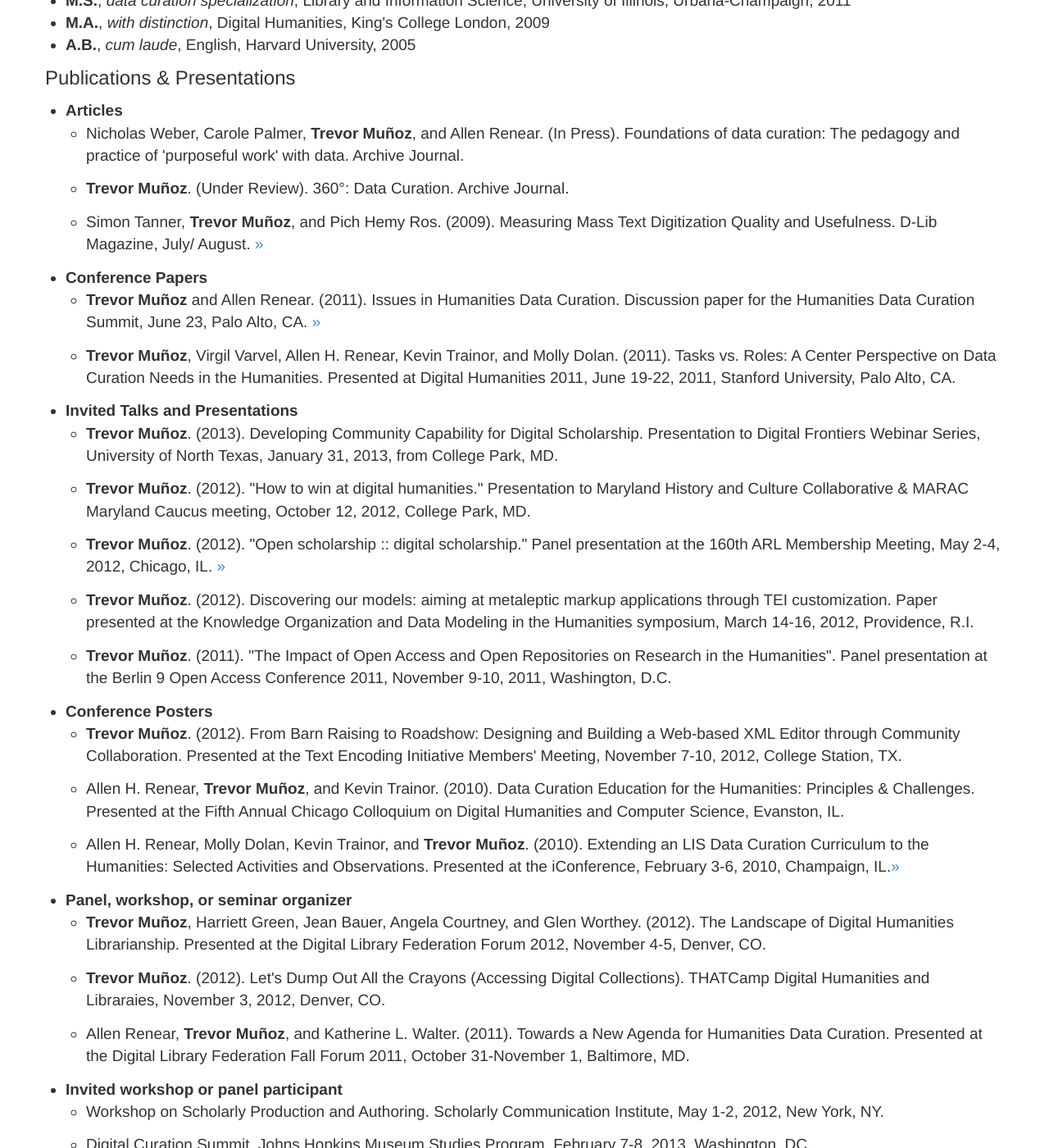
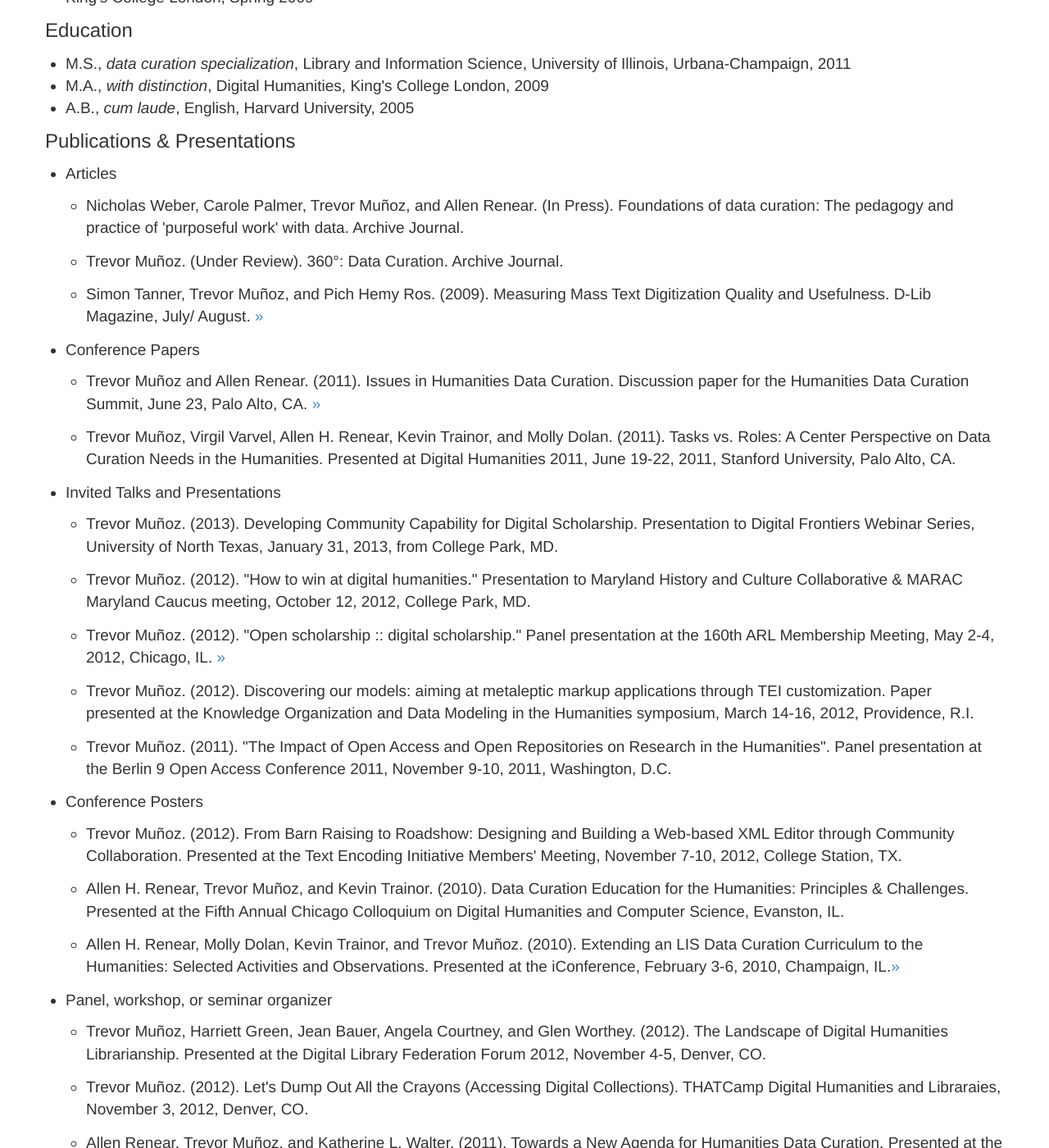
Before and after one commit to trevormunoz/calling-card, a Jekyll site: the page built from about/cv/index.html, in a window 1280 px wide and 1400 px high, scrolled down 493 px. Shown: the whole window at 82% size. Built offline with Jekyll 4.4.1, drawn with Linux system fonts in a browser that asks for light colours; nearby versions of some CDN libraries; library files that are not in the unit come from our copies; Markdown is read by kramdown in place of the engine named in the settings; some of the changed text lies outside the part shown.

Commit message:
Revisions to cv page to use new layout

```diff
--- a/about/cv/index.html
+++ b/about/cv/index.html
@@ -1,110 +1,105 @@
 ---
-layout: default
+layout: page
 title: Trevor's CV
 ---
-<div class="content">
-	<h2>Curriculum Vitae</h2>
-	<!-- <p>A pdf version of my CV (usually a little out-of-date) can be found <a href="/munoz.trevor_cv.pdf" target="_blank">here</a>.</p> -->
-   <div id="employment">
-         <h4>Professional Experience</h4>
+<div class="static-body">
+    <div class="static-title">
+         <h2>Curriculum Vitae</h2>
+      </div>
+      <div id="employment"  class="cv-list">
+        <h4>Professional Experience</h4>
          <ul>
-            <li><strong>Assistant Dean for Digital Humanities Research</strong>, <a href="http://www.lib.umd.edu/">University of Maryland Libraries</a><br/>
-              <strong>Associate Director</strong>, <a href="http://mith.umd.edu">Maryland Institute for Technology in the Humanities (MITH)</a>, University of Maryland, 2011&nbsp;-&nbsp;present</li>
-              <li><strong>Research Assistant</strong>, <a href="http://cirss.lis.illinois.edu/CollMeta/dcep.html" target="_blank">Data Curation Education Program for the Humanities</a>, University of Illinois, Urbana-Champaign, 2010&nbsp;-&nbsp;2011</li>
-             <li><strong>Teaching Assistant</strong>, <a href="http://lis.illinois.edu" target="_blank">Graduate School of Library and Information Science</a>, University of Illinois, Urbana-Champaign, Fall&nbsp;2010</li>
-              <li><strong>Data Curation Intern</strong>, <a href="http://library.brown.edu/cds/">Center for Digital Scholarship</a>, Brown University, Summer&nbsp;2010</li>
-              <li><strong>Database Designer/Developer</strong>, <a href="http://witching.org/" target="_blank">Witches in Early Modern England Project</a><br/>
+            <li>Assistant Dean for Digital Humanities Research, <a href="http://www.lib.umd.edu/">University of Maryland Libraries</a><br/>
+              Associate Director, <a href="http://mith.umd.edu">Maryland Institute for Technology in the Humanities (MITH)</a>, University of Maryland, 2011&nbsp;-&nbsp;present</li>
+              <li>Research Assistant, <a href="http://cirss.lis.illinois.edu/CollMeta/dcep.html" target="_blank">Data Curation Education Program for the Humanities</a>, University of Illinois, Urbana-Champaign, 2010&nbsp;-&nbsp;2011</li>
+             <li>Teaching Assistant, <a href="http://lis.illinois.edu" target="_blank">Graduate School of Library and Information Science</a>, University of Illinois, Urbana-Champaign, Fall&nbsp;2010</li>
+              <li>Data Curation Intern, <a href="http://library.brown.edu/cds/">Center for Digital Scholarship</a>, Brown University, Summer&nbsp;2010</li>
+              <li>Database Designer/Developer, <a href="http://witching.org/" target="_blank">Witches in Early Modern England Project</a><br/>
                         University of Illinois, Urbana-Champaign, 2009&nbsp;-&nbsp;2010</li>
-              <li><strong>Data Curation Fellow</strong>, <a href="http://cirss.lis.illinois.edu/CollMeta/dcep.html" target="_blank">Data Curation Education Program for the Humanities</a>, University of Illinois, Urbana-Champaign, 2009&nbsp;-&nbsp;2010</li>
-              <li><strong>Research Assistant</strong>, <a href="http://cdrh.unl.edu/">Center for Digital Research in the Humanities</a>, University of Nebraska-Lincoln, Summer 2009</li>
-              <li><strong>Program Assistant</strong>, <a href="http://www.digitalconsultancy.net/" target="_blank">King's Digital Consultancy Service</a><br/>
+              <li>Data Curation Fellow, <a href="http://cirss.lis.illinois.edu/CollMeta/dcep.html" target="_blank">Data Curation Education Program for the Humanities</a>, University of Illinois, Urbana-Champaign, 2009&nbsp;-&nbsp;2010</li>
+              <li>Research Assistant, <a href="http://cdrh.unl.edu/">Center for Digital Research in the Humanities</a>, University of Nebraska-Lincoln, Summer 2009</li>
+              <li>Program Assistant, <a href="http://www.digitalconsultancy.net/" target="_blank">King's Digital Consultancy Service</a><br/>
                         King's College London, Spring 2009</li>
          </ul>
-   </div>
-   <div id="education"  >
-         <h4>Education</h4>
+
+      <h4>Education</h4>
          <ul>
-            <li><strong>M.S.</strong>, <em>data curation specialization</em>, Library and Information Science, University of Illinois, Urbana-Champaign, 2011</li>
-            <li><strong>M.A.</strong>, <em>with distinction</em>, Digital Humanities, King's College London, 2009</li>
-            <li><strong>A.B.</strong>, <em>cum laude</em>, English, Harvard University, 2005</li>
+            <li>M.S., <em>data curation specialization</em>, Library and Information Science, University of Illinois, Urbana-Champaign, 2011</li>
+            <li>M.A., <em>with distinction</em>, Digital Humanities, King's College London, 2009</li>
+            <li>A.B., <em>cum laude</em>, English, Harvard University, 2005</li>
          </ul>
-   </div>
-   <div id="publications_presentations">
-    <h4>Publications &amp; Presentations</h4>
+
+    <h4  id="publications_presentations">Publications &amp; Presentations</h4>
   <ul>
-    <li><strong>Articles</strong>
+    <li><h5>Articles</h5></li>
       <ul>
-          <li><p class="citation">Nicholas Weber, Carole Palmer, <strong>Trevor Muñoz</strong>, and Allen Renear. (In Press). Foundations of data curation: The pedagogy and practice of 'purposeful work' with data. Archive Journal.</p></li>
-          <li><p class="citation"><strong>Trevor Muñoz</strong>. (Under Review). 360&deg;: Data Curation. Archive Journal.</p></li>
-          <li><p class="citation">Simon Tanner, <strong>Trevor Muñoz</strong>, and Pich Hemy Ros. (2009). Measuring Mass Text Digitization Quality and Usefulness. D-Lib Magazine, July/ August. <a href="http://www.dlib.org/dlib/july09/munoz/07munoz.html" target="_blank">&raquo;</a></p></li>
+          <li><p class="citation">Nicholas Weber, Carole Palmer, Trevor Muñoz, and Allen Renear. (In Press). Foundations of data curation: The pedagogy and practice of 'purposeful work' with data. Archive Journal.</p></li>
+          <li><p class="citation">Trevor Muñoz. (Under Review). 360&deg;: Data Curation. Archive Journal.</p></li>
+          <li><p class="citation">Simon Tanner, Trevor Muñoz, and Pich Hemy Ros. (2009). Measuring Mass Text Digitization Quality and Usefulness. D-Lib Magazine, July/ August. <a href="http://www.dlib.org/dlib/july09/munoz/07munoz.html" target="_blank">&raquo;</a></p></li>
         </ul>
-    <li><strong>Conference Papers</strong>
+    <li><h5>Conference Papers</h5></li>
     <ul>
-  <li><p class="citation"><strong>Trevor Muñoz</strong> and Allen Renear. (2011). Issues in Humanities Data Curation. Discussion paper for the Humanities Data Curation Summit, June 23, Palo Alto, CA. <a href="http://hdl.handle.net/2142/30852" target="_blank">&raquo;</a></p></li>
+  <li><p class="citation">Trevor Muñoz and Allen Renear. (2011). Issues in Humanities Data Curation. Discussion paper for the Humanities Data Curation Summit, June 23, Palo Alto, CA. <a href="http://hdl.handle.net/2142/30852" target="_blank">&raquo;</a></p></li>
 
-  <li><p class="citation"><strong>Trevor Muñoz</strong>, Virgil Varvel, Allen H. Renear, Kevin Trainor, and Molly Dolan. (2011). Tasks vs. Roles: A Center Perspective on Data Curation Needs in the Humanities. Presented at Digital Humanities 2011, June 19-22, 2011, Stanford University, Palo Alto, CA.</p></li>
+  <li><p class="citation">Trevor Muñoz, Virgil Varvel, Allen H. Renear, Kevin Trainor, and Molly Dolan. (2011). Tasks vs. Roles: A Center Perspective on Data Curation Needs in the Humanities. Presented at Digital Humanities 2011, June 19-22, 2011, Stanford University, Palo Alto, CA.</p></li>
 </ul>
 </li>
-  <li><strong>Invited Talks and Presentations</strong>
+  <li><h5>Invited Talks and Presentations</h5></li>
 <ul>
-  <li><p class="citation"><strong>Trevor Muñoz</strong>. (2013). Developing Community Capability for Digital Scholarship. Presentation to Digital Frontiers Webinar Series, University of North Texas, January 31, 2013, from College Park, MD.</p></li>
-  <li><p class="citation"><strong>Trevor Muñoz</strong>. (2012). "How to win at digital humanities." Presentation to Maryland History and Culture Collaborative &amp; MARAC Maryland Caucus meeting, October 12, 2012, College Park, MD.</p></li>
-  <li><p class="citation"><strong>Trevor Muñoz</strong>. (2012). "Open scholarship :: digital scholarship." Panel presentation at the 160th ARL Membership Meeting, May 2-4, 2012, Chicago, IL. <a href="http://www.arl.org/bm~doc/mm12spring-munoz.pdf">&raquo;</a> </p></li>
+  <li><p class="citation">Trevor Muñoz. (2013). Developing Community Capability for Digital Scholarship. Presentation to Digital Frontiers Webinar Series, University of North Texas, January 31, 2013, from College Park, MD.</p></li>
+  <li><p class="citation">Trevor Muñoz. (2012). "How to win at digital humanities." Presentation to Maryland History and Culture Collaborative &amp; MARAC Maryland Caucus meeting, October 12, 2012, College Park, MD.</p></li>
+  <li><p class="citation">Trevor Muñoz. (2012). "Open scholarship :: digital scholarship." Panel presentation at the 160th ARL Membership Meeting, May 2-4, 2012, Chicago, IL. <a href="http://www.arl.org/bm~doc/mm12spring-munoz.pdf">&raquo;</a> </p></li>
 
-  <li><p class="citation"><strong>Trevor Muñoz</strong>. (2012). Discovering our models: aiming at metaleptic markup applications through TEI customization. Paper presented at the Knowledge Organization and Data Modeling in the Humanities symposium, March 14-16, 2012, Providence, R.I.</p></li>
+  <li><p class="citation">Trevor Muñoz. (2012). Discovering our models: aiming at metaleptic markup applications through TEI customization. Paper presented at the Knowledge Organization and Data Modeling in the Humanities symposium, March 14-16, 2012, Providence, R.I.</p></li>
 
-  <li><p class="citation"><strong>Trevor Muñoz</strong>. (2011). "The Impact of Open Access and Open Repositories on Research in the Humanities". Panel presentation at the Berlin 9 Open Access Conference 2011, November 9-10, 2011, Washington, D.C.</p></li>
+  <li><p class="citation">Trevor Muñoz. (2011). "The Impact of Open Access and Open Repositories on Research in the Humanities". Panel presentation at the Berlin 9 Open Access Conference 2011, November 9-10, 2011, Washington, D.C.</p></li>
   </ul>
 </li>
-  <li><strong>Conference Posters</strong>
+  <li><h5>Conference Posters</h5></li>
   <ul>
-    <li><p class="citation"><strong>Trevor Muñoz</strong>. (2012). From Barn Raising to Roadshow: Designing and Building a Web-based XML Editor through Community Collaboration. Presented at the Text Encoding Initiative Members' Meeting, November 7-10, 2012, College Station, TX.</p></li>
-  <li><p class="citation">Allen H. Renear, <strong>Trevor Muñoz</strong>, and Kevin Trainor. (2010). Data Curation Education for the Humanities: Principles &amp; Challenges. Presented at the Fifth Annual Chicago Colloquium on Digital Humanities and Computer Science, Evanston, IL.</p></li>
-  <li><p class="citation">Allen H. Renear, Molly Dolan, Kevin Trainor, and <strong>Trevor Muñoz</strong>. (2010). Extending an LIS Data Curation Curriculum to the Humanities: Selected Activities and Observations. Presented at the iConference, February 3-6, 2010, Champaign, IL.<a href="http://www.ideals.illinois.edu/handle/2142/15061" target="_blank">&raquo;</a></p></li>
+    <li><p class="citation">Trevor Muñoz. (2012). From Barn Raising to Roadshow: Designing and Building a Web-based XML Editor through Community Collaboration. Presented at the Text Encoding Initiative Members' Meeting, November 7-10, 2012, College Station, TX.</p></li>
+  <li><p class="citation">Allen H. Renear, Trevor Muñoz, and Kevin Trainor. (2010). Data Curation Education for the Humanities: Principles &amp; Challenges. Presented at the Fifth Annual Chicago Colloquium on Digital Humanities and Computer Science, Evanston, IL.</p></li>
+  <li><p class="citation">Allen H. Renear, Molly Dolan, Kevin Trainor, and Trevor Muñoz. (2010). Extending an LIS Data Curation Curriculum to the Humanities: Selected Activities and Observations. Presented at the iConference, February 3-6, 2010, Champaign, IL.<a href="http://www.ideals.illinois.edu/handle/2142/15061" target="_blank">&raquo;</a></p></li>
 </li>
 </ul>
 </li>
-<li><strong>Panel, workshop, or seminar organizer</strong>
+<li><h5>Panel, workshop, or seminar organizer</h5></li>
 <ul>
-  <li><p class="citation"><strong>Trevor Muñoz</strong>, Harriett Green,  Jean Bauer, Angela Courtney, and Glen Worthey. (2012). The Landscape of Digital Humanities Librarianship. Presented at the Digital Library Federation Forum 2012, November 4-5, Denver, CO.</p></li>
-  <li><p class="citation"><strong>Trevor Muñoz</strong>. (2012). Let's Dump Out All the Crayons (Accessing Digital Collections). THATCamp Digital Humanities and Libraraies, November 3, 2012, Denver, CO.</p></li>
-  <li><p class="citation">Allen Renear, <strong>Trevor Muñoz</strong>, and Katherine L. Walter. (2011). Towards a New Agenda for Humanities Data Curation. Presented at the Digital Library Federation Fall Forum 2011, October 31-November 1, Baltimore, MD.</p></li>
+  <li><p class="citation">Trevor Muñoz, Harriett Green,  Jean Bauer, Angela Courtney, and Glen Worthey. (2012). The Landscape of Digital Humanities Librarianship. Presented at the Digital Library Federation Forum 2012, November 4-5, Denver, CO.</p></li>
+  <li><p class="citation">Trevor Muñoz. (2012). Let's Dump Out All the Crayons (Accessing Digital Collections). THATCamp Digital Humanities and Libraraies, November 3, 2012, Denver, CO.</p></li>
+  <li><p class="citation">Allen Renear, Trevor Muñoz, and Katherine L. Walter. (2011). Towards a New Agenda for Humanities Data Curation. Presented at the Digital Library Federation Fall Forum 2011, October 31-November 1, Baltimore, MD.</p></li>
 </ul>
 </li>
-<li><strong>Invited workshop or panel participant</strong>
+<li><h5>Invited workshop or panel participant</h5></li>
   <ul>
     <li><p class="citation">Workshop on Scholarly Production and Authoring. Scholarly Communication Institute, May 1-2, 2012, New York, NY.</p></li>
     <li><p class="citation">Digital Curation Summit. Johns Hopkins Museum Studies Program, February 7-8, 2013, Washington, DC.</p></li>
   </ul>
 </li>
-</div>
-<div id="projects">
+
     <h4>Grants</h4>
     <ul>
-      <li><strong>Principal Investigator</strong>, ANGLES: a web-based XML Editor, National Endowment for the Humanities, Level II Start-up Grant, $49,929</li>
-      <li><strong>Principal Investigator</strong>, Digital Humanities Data Curation, National Endowment for the Humanities, Institutes for Advanced Topics in the Digital Humanities,  $248,721</li>
-      <li><strong>Primary grant author</strong>, Maryland Digital Newspaper Project, National Endowment for the Humanities, National Digital Newspaper Program, $325,000</li>
+      <li>Principal Investigator, ANGLES: a web-based XML Editor, National Endowment for the Humanities, Level II Start-up Grant, $49,929</li>
+      <li>Principal Investigator, Digital Humanities Data Curation, National Endowment for the Humanities, Institutes for Advanced Topics in the Digital Humanities,  $248,721</li>
+      <li>Primary grant author, Maryland Digital Newspaper Project, National Endowment for the Humanities, National Digital Newspaper Program, $325,000</li>
     </ul>
-</div>
-<div id="teaching">
+
     <h4>Teaching</h4>
     <ul>
-      <li><strong>Co-Instructor</strong>, Data Curation for Digital Humanists class, Digital Humanities Winter Institute, University of Maryland, January 7-11, 2013.</li>
-      <li><strong>Guest Instructor</strong>, Taking TEI Further: TEI Customization workshop, Brown University, June 25-27, 2012.</li>
+      <li>Co-Instructor, Data Curation for Digital Humanists class, Digital Humanities Winter Institute, University of Maryland, January 7-11, 2013.</li>
+      <li>Guest Instructor, Taking TEI Further: TEI Customization workshop, Brown University, June 25-27, 2012.</li>
     </ul>
-</div>
-<div id="awards"  >
+
          <h4>Selected Honors and Awards</h4>
       <ul>
         <li>Jane B. and Robert B. Downs Professional Promise Award, Graduate School of Library and Information Science, University of Illinois, Urbana-Champaign, 2012</li>
          <li>Alliance of Digital Humanities Organizations (ADHO) Young Scholar Bursary, Digital Humanities Conference 2011</li>
          <li>Data Curation Education Program Fellowship for the Humanities, 2009&nbsp;-&nbsp;2010</li>
        </ul>
-   </div>
-   <div id="service_activities"  >
+
          <h4>Service Activities</h4>
          <ul>
-            <li><strong>Professional Service</strong>
+            <li><h5>Professional Service</h5></li>
               <ul>
                 <li>Conference Co-Chair, <a href="http://mith.umd.edu/pda2013/">Personal Digital Archiving Conference</a>, 2013</li>
                 <li>Program Planning Committee, <a href="http://www.diglib.org/forums/2012forum/">Digital Library Federation (DLF) Fall Forum</a>, 2012</li>
@@ -113,7 +108,7 @@
                 <li>Peer reviewer, Digital Humanities Conference</li>
                 <!-- <li>Ad-hoc manuscript review for <em>LLC: The Journal of Digital Scholarship in the Humanities</em></li> -->
               </ul>
-              <li><strong>Service to the University of Maryland</strong>
+              <li><h5>Service to the University of Maryland</h5></li>
                 <ul>
                   <li>Mentor, Staff Mentoring Program, University of Maryland Libraries, 2012-13</li>
                   <li>Search Committee Chair, Senior Manager for Software Systems Design and Research, University of Maryland Libraries, 2012</li>
@@ -122,15 +117,14 @@
                   <li>Member, Library Faculty Research Fund Committee, University of Maryland Libraries</li>
                 </ul>
               </li>
-            <li><strong>Additional Service</strong>
+            <li><h5>Additional Service</h5></li>
               <ul>
                 <li>Co-Coordinator, TEI Workshop, University of Illinois, Urbana-Champaign, February 2010 &amp; February 2011</li>
                  <li>Co-Convenor, CIRSS Student Research Group, University of Illinois, Urbana-Champaign, 2009&nbsp;-&nbsp;2011</li>
               </ul>
             </li>
           </ul>
-    </div>
-    <div id="professional_memberships">
+
       <h4>Professional Memberships &amp; Affiliations</h4>
       <ul>
         <li>Association for Computers and the Humanities <a href="http://www.ach.org/">&raquo;</a></li>
```
